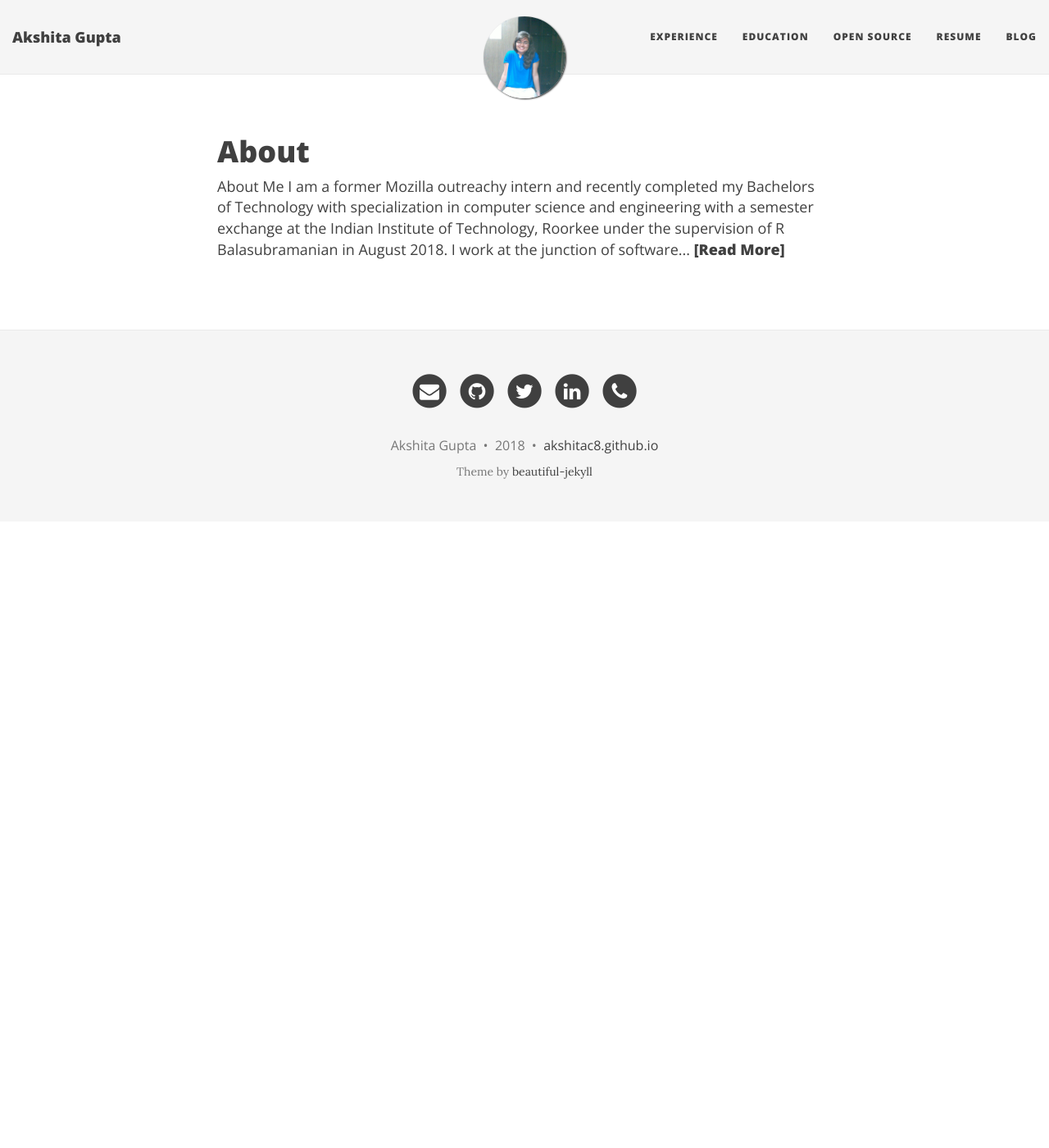
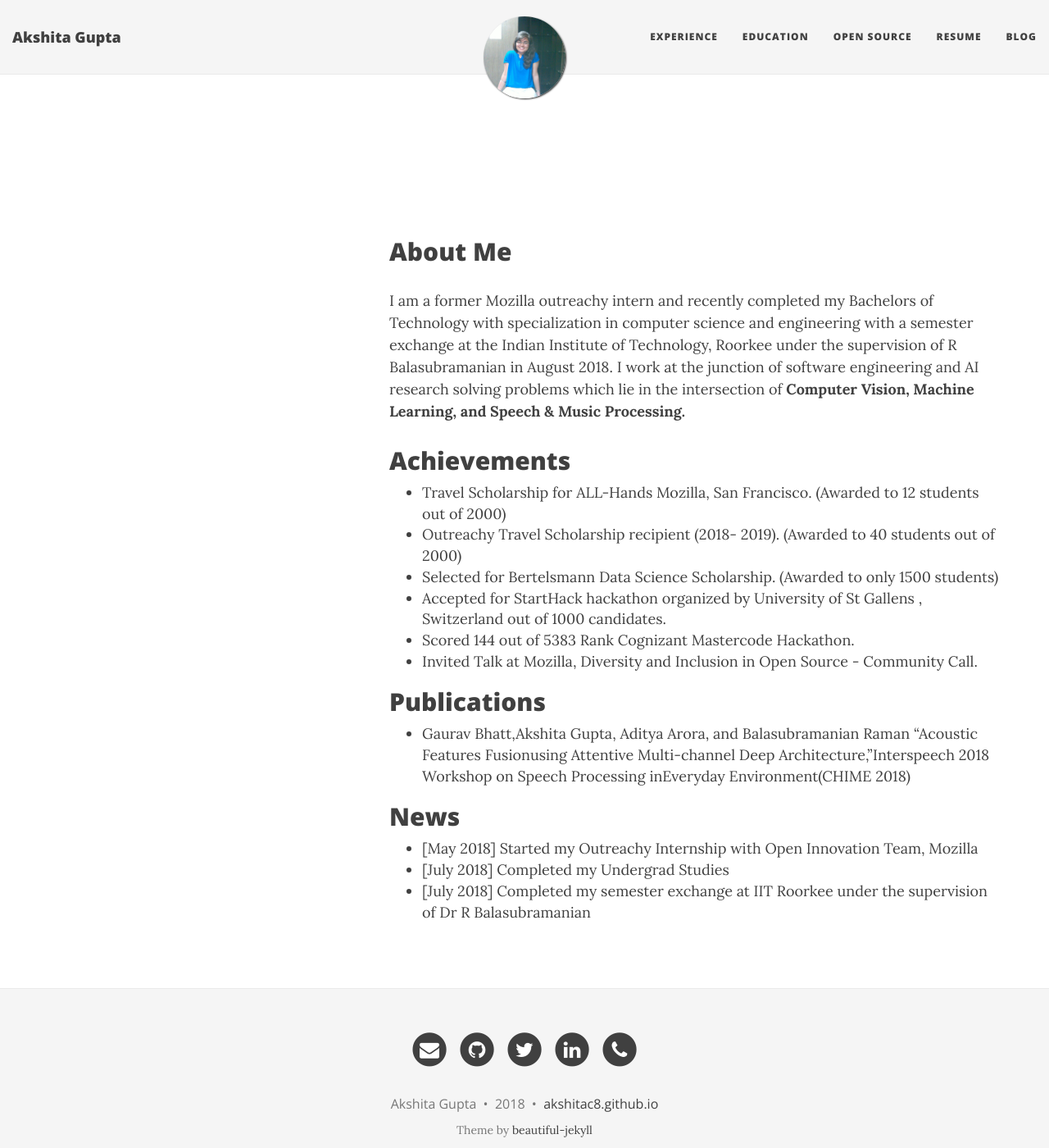
Before and after one commit to akshitac8/akshitac8.github.io, a Jekyll site: the page built from index.html, in a window 1280 px wide and 1400 px high. Shown: the whole window at 82% size. Built offline with Jekyll 4.4.1, drawn with Linux system fonts in a browser that asks for light colours; nearby versions of some CDN libraries; the list of posts is cut into pages by our own code.

Commit message:
Update index.html

```diff
--- a/index.html
+++ b/index.html
@@ -4,70 +4,39 @@ subtitle: Hi, I am Akshita
 use-site-title: true
 ---
 
-<div class="posts-list">
-  {% for post in paginator.posts %}
-  <article class="post-preview">
-    <a href="{{ post.url | prepend: site.baseurl }}">
-	  <h2 class="post-title">{{ post.title }}</h2>
+{% include header.html type="page" %}
 
-	  {% if post.subtitle %}
-	  <h3 class="post-subtitle">
-	    {{ post.subtitle }}
-	  </h3>
-	  {% endif %}
-    </a>
+<div class="container" role="main">
+  <div class="row">
+    <div class="col-lg-8 col-lg-offset-2 col-md-10 col-md-offset-1">
+        <p>
+            <h2>About Me</h2>
+            <p>
+                I am a former Mozilla outreachy intern and recently completed my Bachelors of Technology with specialization in computer science and engineering with a semester exchange at the Indian Institute of Technology, Roorkee under the supervision of  R Balasubramanian in August 2018. I work at the junction of software engineering and AI research solving problems which lie in the intersection of <b>Computer Vision, Machine Learning, and Speech & Music Processing.</b>
+            </p>
+            <h2>Achievements</h2>
+            <ul>
+              <li>Travel Scholarship for ALL-Hands Mozilla, San Francisco. (Awarded to 12 students out of 2000)</li>
+              <li>Outreachy Travel Scholarship recipient (2018- 2019). (Awarded to 40 students out of 2000)</li>
+              <li>Selected for Bertelsmann Data Science Scholarship. (Awarded to only 1500 students)</li>
+              <li>Accepted for StartHack hackathon organized by University of St Gallens , Switzerland out of 1000 candidates.</li>
+              <li>Scored 144 out of 5383 Rank Cognizant Mastercode Hackathon.</li>
+              <li>Invited Talk at Mozilla, Diversity and Inclusion in Open Source - Community Call.</li>
+            </ul>
+            <h2>Publications</h2>
+            <ul>
+            <li>Gaurav Bhatt,Akshita Gupta, Aditya Arora, and Balasubramanian Raman “Acoustic Features Fusionusing Attentive Multi-channel Deep Architecture,”Interspeech 2018 Workshop on Speech Processing inEveryday Environment(CHIME 2018)</li>
+            </ul>
+            <h2>News</h2>
+            <ul>
+              <li>[May 2018] Started my Outreachy Internship with Open Innovation Team, Mozilla</li>
+              <li>[July 2018] Completed my Undergrad Studies</li>
+              <li>[July 2018] Completed my semester exchange at IIT Roorkee  under the supervision of Dr R Balasubramanian</li>
 
-    <!--
-    <p class="post-meta">
-      Posted on {{ post.date | date: "%B %-d, %Y" }}
-    </p>
-    -->
+            </ul>
+          </p>
 
-    <div class="post-entry-container">
-      {% if post.image %}
-      <div class="post-image">
-        <a href="{{ post.url | prepend: site.baseurl }}">
-          <img src="{{ post.image }}">
-        </a>
-      </div>
-      {% endif %}
-      <div class="post-entry">
-        {{ post.excerpt | strip_html | xml_escape | truncatewords: site.excerpt_length }}
-        {% assign excerpt_word_count = post.excerpt | number_of_words %}
-        {% if post.content != post.excerpt or excerpt_word_count > site.excerpt_length %}
-          <a href="{{ post.url | prepend: site.baseurl }}" class="post-read-more">[Read&nbsp;More]</a>
-        {% endif %}
-      </div>
+
     </div>
-
-    {% if post.tags.size > 0 %}
-    <div class="blog-tags">
-      Tags:
-      {% if site.link-tags %}
-      {% for tag in post.tags %}
-      <a href="{{ site.baseurl }}/tags#{{- tag -}}">{{- tag -}}</a>
-      {% endfor %}
-      {% else %}
-        {{ post.tags | join: ", " }}
-      {% endif %}
-    </div>
-    {% endif %}
-
-   </article>
-  {% endfor %}
+  </div>
 </div>
-
-{% if paginator.total_pages > 1 %}
-<ul class="pager main-pager">
-  {% if paginator.previous_page %}
-  <li class="previous">
-    <a href="{{ paginator.previous_page_path | prepend: site.baseurl | replace: '//', '/' }}">&larr; Newer Posts</a>
-  </li>
-  {% endif %}
-  {% if paginator.next_page %}
-  <li class="next">
-    <a href="{{ paginator.next_page_path | prepend: site.baseurl | replace: '//', '/' }}">Older Posts &rarr;</a>
-  </li>
-  {% endif %}
-</ul>
-{% endif %}
```
